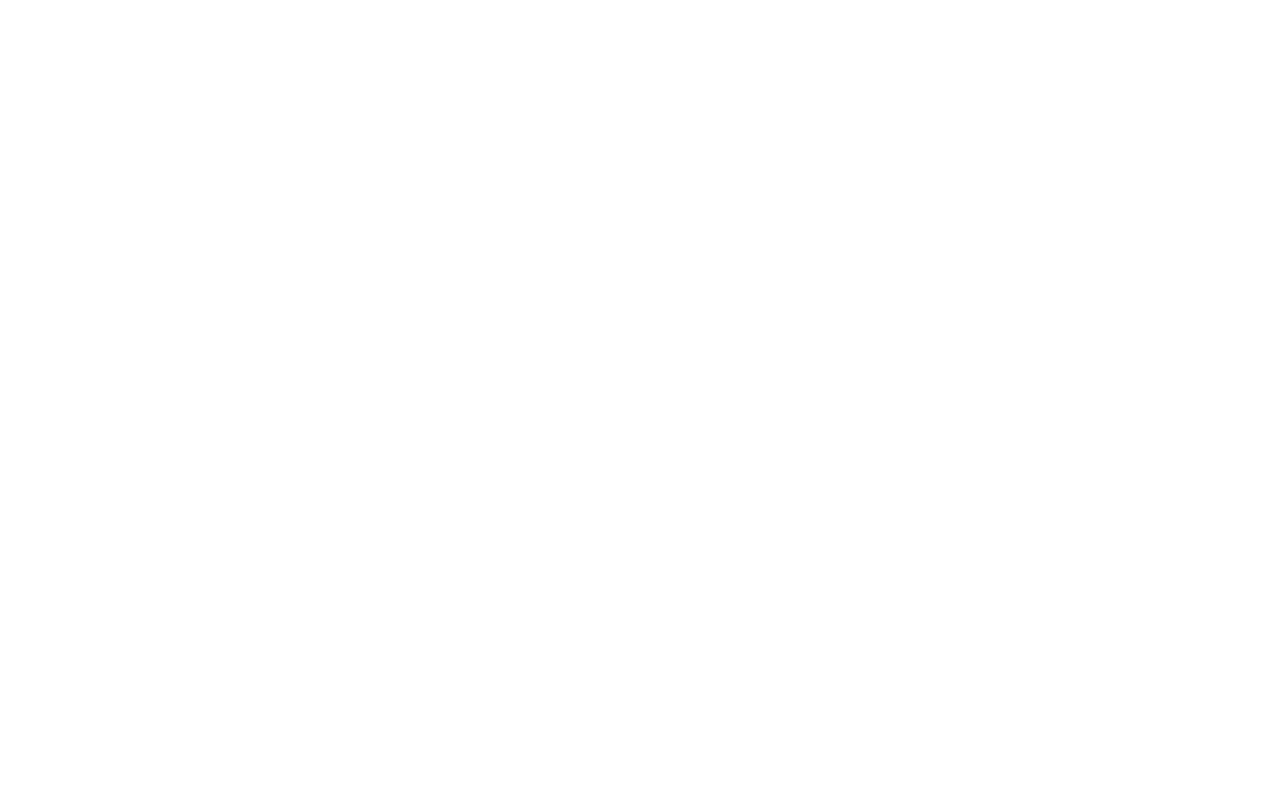
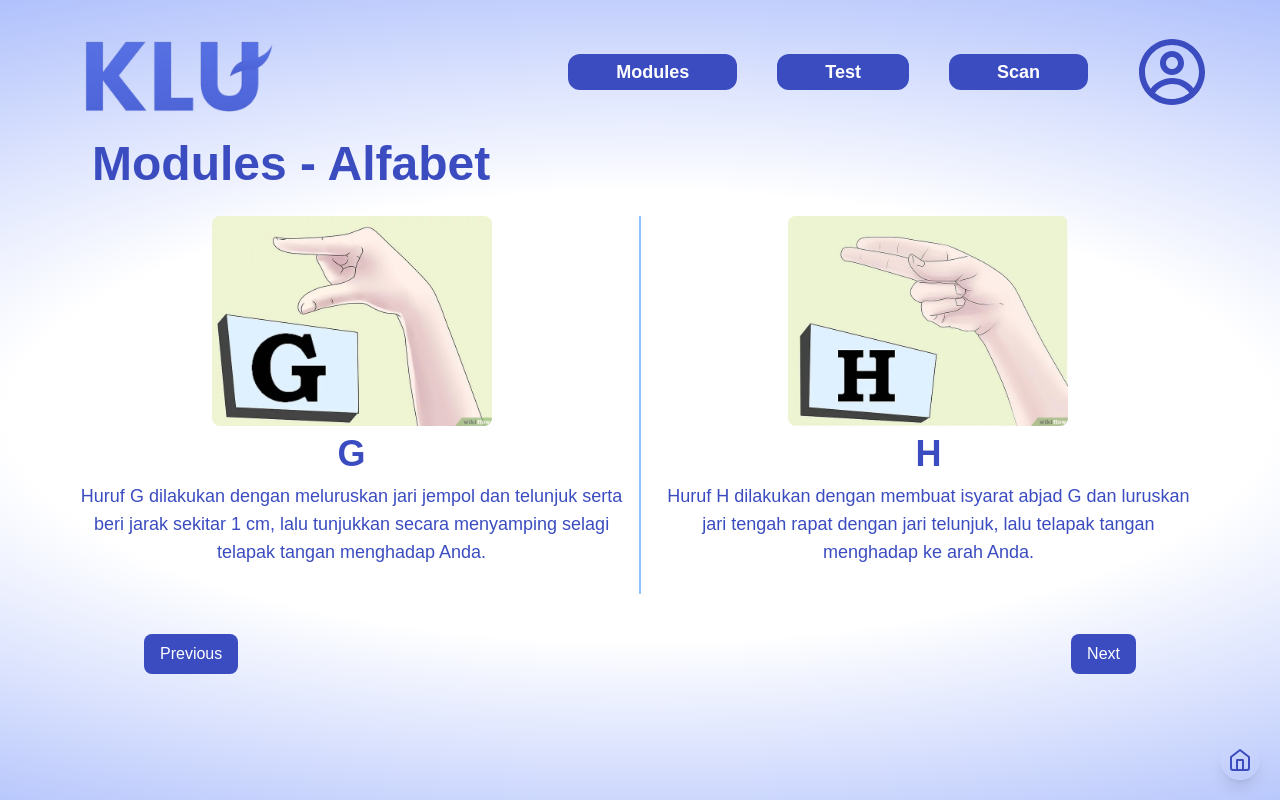
Before and after one commit to fathurwithyou/Klu-MilestoneSparta-15, a React (Create React App) app in the folder klu_app/: page /module-alfabet-4 in a window 1280 px wide. Before the commit this address had no page. Built offline with nearby package versions, Linux system fonts and the light colour scheme.

Commit message:
Add ModuleAlfabet4

```diff
--- a/klu_app/src/App.js
+++ b/klu_app/src/App.js
@@ -13,6 +13,7 @@
 import ModuleAlfabet1 from "./components/userlogin/ModuleAlfabet1";
 import ModuleAlfabet2 from "./components/userlogin/ModuleAlfabet2";
 import ModuleAlfabet3 from './components/userlogin/ModuleAlfabet3';
+import ModuleAlfabet4 from './components/userlogin/ModuleAlfabet4';
 import ModuleKalimat from "./components/userlogin/ModuleKalimat";
 
 function App() {
@@ -117,6 +118,15 @@
           }
         />
         <Route
+          path="/module-alfabet-4"
+          element={
+            <div>
+              <NavbarLogin />
+              <ModuleAlfabet4 />
+            </div>
+          }
+        />
+        <Route
           path="/module-kalimat"
           element={
             <div>
--- a/klu_app/src/components/userlogin/ModuleAlfabet3.jsx
+++ b/klu_app/src/components/userlogin/ModuleAlfabet4.jsx
@@ -1,7 +1,7 @@
 import React from 'react';
 import { Link } from 'react-router-dom';
-import hurufE from '../../asset/huruf e.jpeg';
-import hurufF from '../../asset/huruf f.jpeg';
+import hurufG from '../../asset/huruf g.jpeg';
+import hurufH from '../../asset/huruf h.jpeg';
 import HomeIcon from './HomeIcon';
 
 const ModuleAlfabet2 = () => {
@@ -14,14 +14,14 @@
             {/* Kolom Kiri */}
             <div className="w-full lg:w-1/2 flex flex-col justify-center items-center mb-8 lg:mb-0 text-center">
               <img
-                src={hurufE}
-                alt="Huruf E"
+                src={hurufG}
+                alt="Huruf G"
                 className="max-w-full h-auto transform transition-transform duration-300 rounded-lg"
                 style={{ width: '280px', height: '210px' }}
               />
-              <h2 className="font-bold text-navy text-4xl mt-2">E</h2>
+              <h2 className="font-bold text-navy text-4xl mt-2">G</h2>
               <p className="text-lg text-navy mt-2">
-                Huruf E diawali dengan isyarat huruf B, lalu turunkan keempat jari sehingga ujungnya menyentuh jempol. Pastikan Anda merapatkan jari dengan telapak tangan. <br /><br />
+                Huruf G dilakukan dengan meluruskan jari jempol dan telunjuk serta beri jarak sekitar 1 cm, lalu tunjukkan secara menyamping selagi telapak tangan menghadap Anda. <br /><br />
               </p>
             </div>
 
@@ -31,24 +31,24 @@
             {/* Kolom Kanan */}
             <div className="w-full lg:w-1/2 flex flex-col justify-center items-center mb-8 lg:mb-0 text-center">
               <img
-                src={hurufF}
-                alt="Huruf F"
+                src={hurufH}
+                alt="Huruf H"
                 className="max-w-full h-auto transform transition-transform duration-300 rounded-lg"
                 style={{ width: '280px', height: '210px' }}
               />
-              <h2 className="font-bold text-navy text-4xl mt-2">D</h2>
+              <h2 className="font-bold text-navy text-4xl mt-2">H</h2>
               <p className="text-lg text-navy mt-2">
-              Huruf F dilakukan dengan mempertemukan ujung jari telunjuk dan jempol, dan luruskan ketiga sisa jari Anda ke atas. Isyarat ini adalah kebalikan dari isyarat huruf D sehingga sering tertukar.<br /><br />
+              Huruf H dilakukan dengan membuat isyarat abjad G dan luruskan jari tengah rapat dengan jari telunjuk, lalu telapak tangan menghadap ke arah Anda. <br /><br />
               </p>
             </div>
           </div>
 
           {/* Tombol Navigasi */}
           <div className="flex justify-between w-full mt-8 px-10 lg:px-[72px]">
-            <Link to="/module-alfabet-1" className="bg-navy text-white py-2 px-4 rounded-lg hover:bg-blue-700">
+            <Link to="/module-alfabet-2" className="bg-navy text-white py-2 px-4 rounded-lg hover:bg-blue-700">
               Previous
             </Link>
-            <Link to="/module-alfabet-3" className="bg-navy text-white py-2 px-4 rounded-lg hover:bg-blue-700">
+            <Link to="/module-alfabet-4" className="bg-navy text-white py-2 px-4 rounded-lg hover:bg-blue-700">
               Next
             </Link>
           </div>
```
